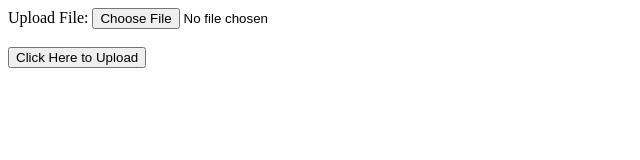
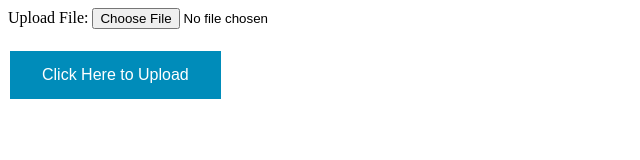
Before and after one commit to parispop/parispop.github.io, a plain HTML site: page dbindex.html in a window 1280 px wide. Shown: the whole page, without its empty margins (0-640 px from the left). Drawn offline with Linux system fonts and the light colour scheme.

Commit message:
Update dbindex.html

```diff
--- a/dbindex.html
+++ b/dbindex.html
@@ -5,8 +5,7 @@
     <title>File Upload Form</title>
 
     <style>
-
-        .button {
+.button {
   background-color: #04AA6D; /* Green */
   border: none;
   color: white;
@@ -15,7 +14,11 @@
   text-decoration: none;
   display: inline-block;
   font-size: 16px;
+  margin: 4px 2px;
+  cursor: pointer;
 }
+
+.button2 {background-color: #008CBA;} /* Blue */v
 
 </style>
 
@@ -32,7 +35,7 @@
         <label>Upload File: <input type="file" id="file" accept=".pdf,.docx" required></label><br>
         <br>
 
-        <button type="submit" class="button2">Click Here to Upload</button>
+        <button type="submit" class="button button2">Click Here to Upload</button>
     </form>
     <div id="status"></div>
 
```
